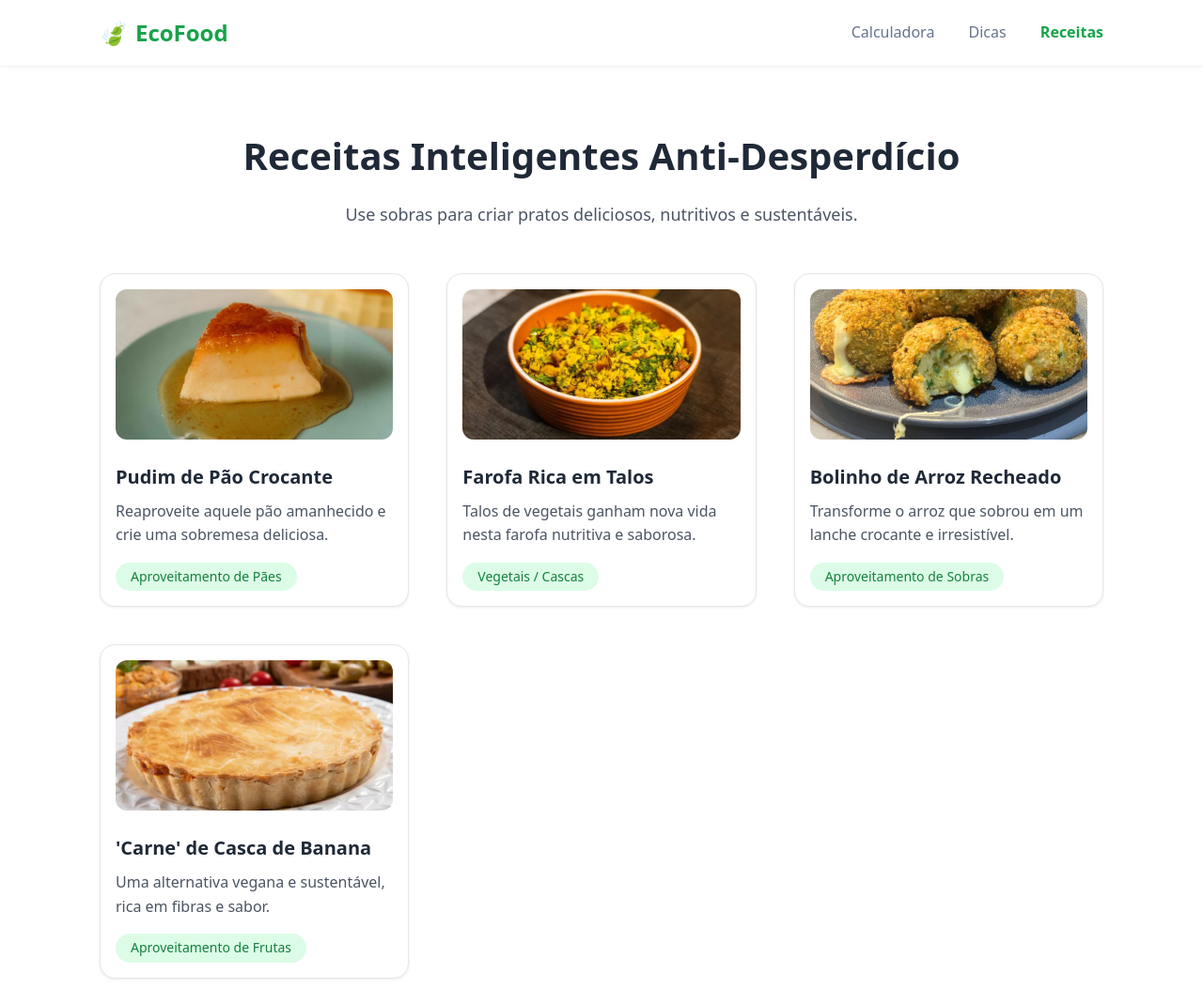
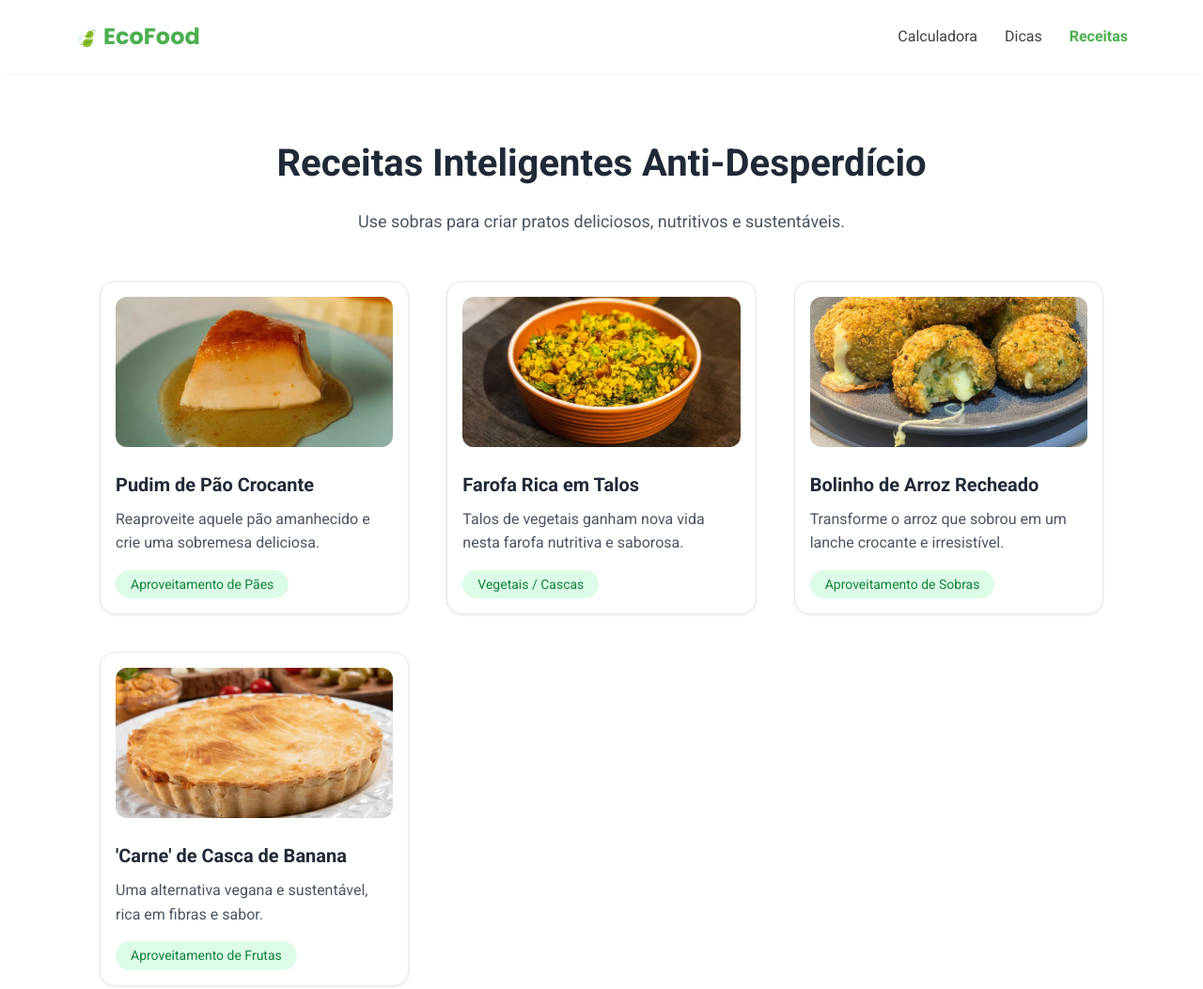
Before and after one commit to onicolasrubini/EcoFood, a plain HTML site: page receitas.html in a window 1280 px wide. Shown: the whole page at 94% size. Drawn offline with Linux system fonts and the light colour scheme.

Commit message:
css atualizado
receitas hmtl e css atualizado

```diff
--- a/receitas.html
+++ b/receitas.html
@@ -5,83 +5,58 @@
   <meta name="viewport" content="width=device-width, initial-scale=1.0" />
   <title>Receitas Inteligentes - EcoFood</title>
   <link rel="stylesheet" href="style.css">
+  <link href="https://fonts.googleapis.com/css2?family=Poppins:wght@400;600;700&family=Roboto:wght@400;700&display=swap" rel="stylesheet">
 </head>
 
 <body>
 
-  <!-- NAVBAR -->
-  <header>
-    <div class="container">
-      <h1>
-        <span>🍃</span>
-        <span><a href="./index.html">EcoFood</a></span>
-      </h1>
-
-      <nav>
-        <a href="calculadora.html">Calculadora</a>
-        <a href="dicas.html">Dicas</a>
-        <a href="receitas.html" class="active">Receitas</a>
+  <header class="header">
+    <div class="logo">
+        <span class="logo-icon">🍃</span><a href="./index.html">EcoFood</a>
+    </div>
+      <nav class="nav-links">
+        <a href="./calculadora.html">Calculadora</a>
+        <a href="./dicas.html">Dicas</a>
+        <a href="./receitas.html"  class="active">Receitas</a>
       </nav>
-    </div>
   </header>
 
-  <!-- TÍTULO -->
-  <section class="title">
+  <section class="title-receitas">
     <h2>Receitas Inteligentes Anti-Desperdício</h2>
-
-    <p>
-      Use sobras para criar pratos deliciosos, nutritivos e sustentáveis.
-    </p>
+    <p>Use sobras para criar pratos deliciosos, nutritivos e sustentáveis.</p>
   </section>
 
-  <!-- GRID DE RECEITAS -->
   <main class="grid">
 
-    <!-- CARD 1 -->
-    <div class="card">
+    <!-- CARDs-->
+    <div class="card-receitas">
       <img src="./images/pudim-de-pao.jpg" />
-
       <h3>Pudim de Pão Crocante</h3>
-
       <p>Reaproveite aquele pão amanhecido e crie uma sobremesa deliciosa.</p>
-
       <span class="tag">Aproveitamento de Pães</span>
     </div>
 
-    <!-- CARD 2 -->
-    <div class="card">
+    <div class="card-receitas">
       <img src="./images/farofaComTalos.webp" />
-
       <h3>Farofa Rica em Talos</h3>
-
       <p>Talos de vegetais ganham nova vida nesta farofa nutritiva e saborosa.</p>
-
       <span class="tag">Vegetais / Cascas</span>
     </div>
 
-    <!-- CARD 3 -->
-    <div class="card">
+    <div class="card-receitas">
       <img src="./images/bolinho-de-arroz.jpg" />
-
       <h3>Bolinho de Arroz Recheado</h3>
-
       <p>Transforme o arroz que sobrou em um lanche crocante e irresistível.</p>
-
       <span class="tag">Aproveitamento de Sobras</span>
     </div>
 
-    <!-- CARD 4 -->
-    <div class="card">
+    <div class="card-receitas">
       <img src="./images/torta-de-talos.webp" />
-
       <h3>'Carne' de Casca de Banana</h3>
-
       <p>Uma alternativa vegana e sustentável, rica em fibras e sabor.</p>
-
       <span class="tag">Aproveitamento de Frutas</span>
     </div>
 
   </main>
-
 </body>
 </html>
--- a/style.css
+++ b/style.css
@@ -1,6 +1,6 @@
 @import url('https://fonts.googleapis.com/css2?family=Inter:wght@300;400;600;800&display=swap');
 
-        /* 1. VARIÁVEIS DE CORES E RESET BÁSICO */
+        /* VARIÁVEIS DE CORES E RESET BÁSICO */
         :root {
           --cor-principal-verde: #4CAF50; /* Saúde, Frescor, CTA principal */
           --cor-acento-amarelo: #FFC107; /* Chamada de Atenção (Botões) */
@@ -22,7 +22,7 @@
           line-height: 1.6;
       }
 
-      /* 2. HEADER E NAVEGAÇÃO */
+      /* HEADER E NAVEGAÇÃO */
       .header {
           display: flex;
           justify-content: space-between;
@@ -64,7 +64,7 @@
           color: var(--cor-principal-verde);
       }
 
-      /* 3. SEÇÃO PRINCIPAL (HERO) */
+      /* SEÇÃO PRINCIPAL (HERO) */
       .hero {
           text-align: center;
           padding: 80px 40px 60px;
@@ -117,7 +117,7 @@
           box-shadow: 0 10px 20px rgba(255, 193, 7, 0.4);
       }
 
-      /* 4. CARDS DE CONTEÚDO */
+      /* CARDS DE CONTEÚDO */
       .content-cards {
           display: flex;
           justify-content: center;
@@ -178,9 +178,7 @@
         color: var(--cor-principal-verde);
     }
 
-    /* -------------------------------------- */
-    /* 3. LAYOUT DA CALCULADORA */
-    /* -------------------------------------- */
+    /* LAYOUT DA CALCULADORA */
     .calculator-container {
         padding: 50px 20px;
         display: flex;
@@ -211,12 +209,11 @@
         border-radius: 20px;
         box-shadow: 0 15px 30px rgba(0, 0, 0, 0.1);
         width: 100%;
-        max-width: 600px; /* Largura ideal para um formulário */
-        border-top: 5px solid var(--cor-acento-amarelo); /* Linha de destaque */
+        max-width: 600px;
+        border-top: 5px solid var(--cor-acento-amarelo);
     }
 
-    /* 4. ESTILIZAÇÃO DO FORMULÁRIO */
-
+    /* ESTILIZAÇÃO DO FORMULÁRIO */
     .input-group {
         margin-bottom: 25px;
     }
@@ -262,12 +259,12 @@
     }
 
     .calculate-button:hover {
-        background-color: #FFB300; /* Um amarelo um pouco mais escuro */
+        background-color: #FFB300;
         transform: translateY(-2px);
         box-shadow: 0 10px 20px rgba(255, 193, 7, 0.4);
     }
 
-    /* 5. SEÇÃO DE RESULTADO */
+    /* SEÇÃO DE RESULTADO */
     .result-box {
         background-color: var(--cor-principal-verde);
         color: var(--cor-fundo-branco);
@@ -275,7 +272,7 @@
         border-radius: 15px;
         text-align: center;
         margin-top: 30px;
-        display: none; /* Inicie oculto, o JS vai mostrar após o cálculo */
+        display: none;
     }
 
     .result-box h3 {
@@ -291,89 +288,29 @@
         margin-top: 10px;
     }
 
-    /* ====== RESET ====== */
-* {
-    margin: 0;
-    padding: 0;
-    box-sizing: border-box;
-  }
 
-  body {
-    background: #ffffff;
-    color: #4b5563; /* gray-700 */
-    font-family: system-ui, -apple-system, BlinkMacSystemFont, "Segoe UI", Roboto, sans-serif;
-  }
+  /* RECEITAS */
 
-  /* ====== NAVBAR ====== */
-
-  header {
-    width: 100%;
-    padding: 1rem 0;
-    background: #fff;
-    box-shadow: 0 1px 3px rgba(0,0,0,0.08);
-  }
-
-  header .container {
-    max-width: 1100px;
-    margin: 0 auto;
-    padding: 0 1rem;
-    display: flex;
-    justify-content: space-between;
-    align-items: center;
-  }
-
-  header h1 {
-    font-size: 1.5rem;
-    font-weight: 600;
-    display: flex;
-    align-items: center;
-    gap: 0.5rem;
-  }
-
-  header h1 a {
-    color: #16a34a; /* green-600 */
-    text-decoration: none;
-  }
-
-  nav a {
-    color: #64748b; /* gray-600 */
-    margin-left: 2rem;
-    text-decoration: none;
-    font-weight: 500;
-    transition: color .2s ease;
-  }
-
-  nav a:hover {
-    color: #16a34a;
-  }
-
-  nav a.active {
-    color: #16a34a;
-    font-weight: 600;
-  }
-
-  /* ====== TÍTULO ====== */
-
-  section.title {
+  section.title-receitas {
     text-align: center;
     margin-top: 4rem;
     padding: 0 1rem;
   }
 
-  section.title h2 {
+  section.title-receitas h2 {
     font-size: 2.5rem;
     font-weight: 800;
-    color: #1f2937; /* gray-800 */
+    color: #1f2937;
   }
 
-  section.title p {
+  section.title-receitas p {
     color: #4b5563;
     margin-top: 1rem;
     font-size: 1.125rem;
     margin-bottom: 3rem;
   }
 
-  /* ====== GRID ====== */
+  /* GRID */
 
   main.grid {
     max-width: 1100px;
@@ -396,9 +333,9 @@
     }
   }
 
-  /* ====== CARDS ====== */
+  /* CARDS */
 
-  .card {
+  .card-receitas {
     background: #fff;
     border: 1px solid #e5e7eb; /* gray-200 */
     border-radius: 1rem;
@@ -407,36 +344,36 @@
     transition: box-shadow .2s ease;
   }
 
-  .card:hover {
+  .card-receitas:hover {
     box-shadow: 0 4px 20px rgba(0,0,0,0.08);
   }
 
-  .card img {
+  .card-receitas img {
     width: 100%;
     height: 10rem;
     object-fit: cover;
     border-radius: 0.75rem;
   }
 
-  .card h3 {
+  .card-receitas h3 {
     margin-top: 1rem;
     font-size: 1.25rem;
     font-weight: 600;
     color: #1f2937;
   }
 
-  .card p {
+  .card-receitas p {
     margin-top: 0.5rem;
     color: #4b5563;
   }
 
-  .card .tag {
+  .card-receitas .tag {
     display: inline-block;
     margin-top: 1rem;
     padding: 0.25rem 1rem;
     font-size: 0.875rem;
-    background: #dcfce7; /* green-100 */
-    color: #15803d; /* green-700 */
+    background: #dcfce7;
+    color: #15803d;
     font-weight: 500;
     border-radius: 999px;
   }
```
